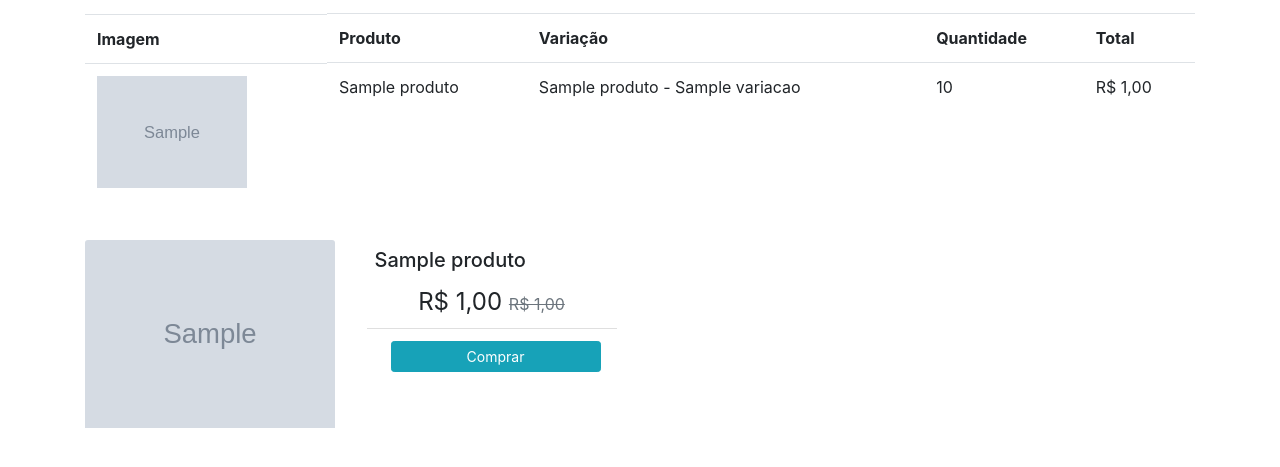
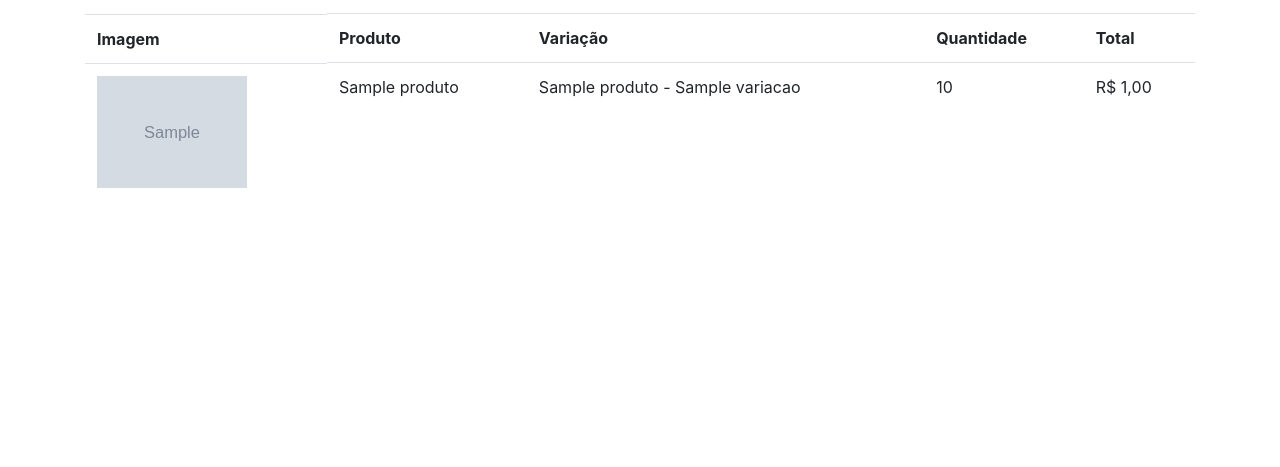
Before and after one commit to krawler/loja_django, a Django app: page /pedido/detalhe/1 in a window 1280 px wide. Shown: the part 254-721 px from the top of the page. Run offline with Django 4.2, Linux system fonts and the light colour scheme; a user stored in the database is signed in; tables that the repository leaves empty hold one stand-in row (values such as "Sample post"); grey boxes marked "Sample" are stand-in pictures; some libraries are stand-ins or nearby versions.

Commit message:
remoção dos produtos destaque do rodape

```diff
--- a/templates/parciais/_footer.html
+++ b/templates/parciais/_footer.html
@@ -1,56 +1,11 @@
+
 {% load static %}
-
-{% load omfilters %}
-
-{% if not area_sem_produtos %}
-<div class="container mt-4 mb-4">
-<div class="row">
-    <div class="col-lg-12">
-        <div class="card-columns_produtos_rodape">
-
-            {% for produto in produtos_mais_vendidos %}
-
-            <div class="card img_produtos_mais_vendidos">
-                {% if produto.imagem %}
-                  <a href="{% url 'produto:detalhe' produto.slug %}">
-                    <img class="card-img-top " src="{{ produto.imagem.url }}" alt="Card image cap">
-                  </a>
-                {% endif %}
-
-                <div class="card-body-carroussel">
-                    <h5 class="card-title">{{ produto.nome }}</h5>
-                    <div class="container product-price-block text-center">
-                        {% if produto.preco_marketing_promocional > 0 %}
-                            <span class="product-price">
-                                {{ produto.preco_marketing_promocional|formata_preco }}
-                            </span>
-                        {% endif %}
-                            <span class="product-old-price text-muted">
-                                {{ produto.preco_marketing|formata_preco }}
-                            </span>
-                    </div>
-                </div>
-                <div class="card-footer-rodape bg-transparent border-top-light-custom text-center">
-                    <a href="{% url 'produto:detalhe' produto.slug %}" class="btn btn-primary btn-sm m-1 btn-block">
-                        <i class="fa fa-shopping-cart" aria-hidden="true"></i>
-                        Comprar
-                    </a>
-                </div>
-            </div>
-            {% endfor  %}
-
-        </div>
-    </div>
-</div>
-
-</div>
-{%  endif %}
 
 <script src="https://code.jquery.com/jquery-3.7.1.min.js" integrity="sha256-/JqT3SQfawRcv/BIHPThkBvs0OEvtFFmqPF/lYI/Cxo=" crossorigin="anonymous"></script>
 
 <script src="{% static 'assets/bootstrap/js/popper.min.js' %} "></script>
 <script src="{% static 'assets/bootstrap/js/bootstrap.min.js' %} "></script>
-<script defer src="{% static 'assets/font-awesome/js/all.js' %} "></script>
+<script src="{% static 'assets/font-awesome/js/all.js' %} "></script>
 <script src="{% static 'assets/custom/js/scripts.js' %} "></script>
 
 
```
